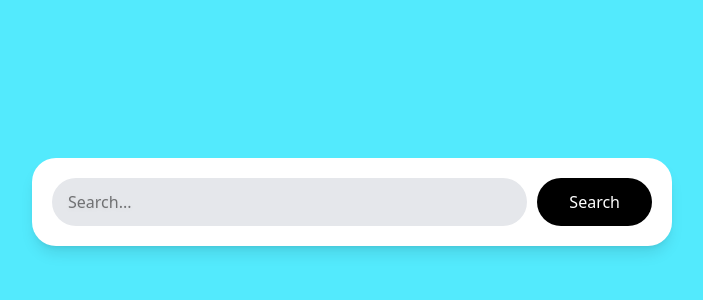
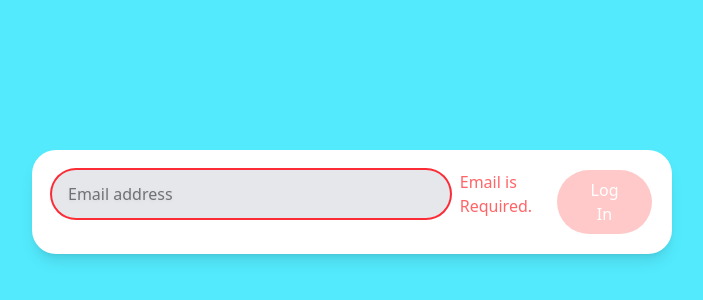
Before and after one commit to tkdgh7063/karrot-market, a Next.js app: page / in a window 1280 px wide. Shown: the part 198-498 px from the top of the page, without its empty margins (288-991 px from the left). Built offline with nearby package versions, Linux system fonts and the light colour scheme.

Commit message:
Practice 5: Form modifiers

```diff
--- a/app/page.tsx
+++ b/app/page.tsx
@@ -3,12 +3,16 @@ export default function Home() {
     <main className="flex h-screen items-center justify-center bg-gray-100 p-5 sm:bg-red-300 md:bg-yellow-300 lg:bg-green-300 xl:bg-cyan-300 2xl:bg-violet-300">
       <div className="flex w-full max-w-screen-sm flex-col gap-2.5 rounded-3xl bg-white p-5 shadow-lg md:flex-row">
         <input
-          className="h-12 w-full rounded-full bg-gray-200 pl-4 ring-2 ring-transparent transition-shadow outline-none placeholder:drop-shadow focus:ring-orange-500 focus:ring-offset-2"
-          type="text"
-          placeholder="Search..."
+          className="peer h-12 w-full rounded-full bg-gray-200 pl-4 ring-2 ring-transparent transition-shadow outline-none placeholder:drop-shadow invalid:ring-red-500 focus:ring-green-500 focus:ring-offset-2 invalid:focus:ring-red-500"
+          type="email"
+          required
+          placeholder="Email address"
         />
-        <button className="rounded-full bg-black py-2 font-medium text-white transition-transform outline-none active:scale-95 md:px-8">
-          Search
+        <span className="hidden font-medium text-red-400 peer-invalid:block">
+          Email is Required.
+        </span>
+        <button className="rounded-full bg-gradient-to-tr from-cyan-500 via-violet-400 to-purple-300 py-2 font-medium text-white transition-transform outline-none peer-invalid:bg-red-200 peer-invalid:bg-none active:scale-95 md:px-8">
+          Log In
         </button>
       </div>
     </main>
```
